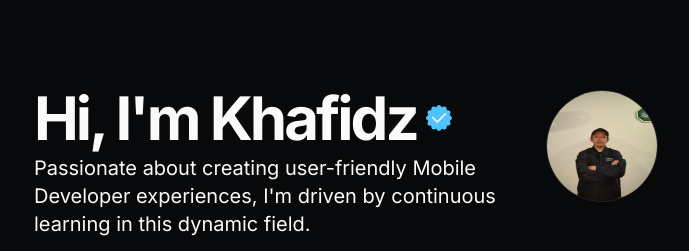
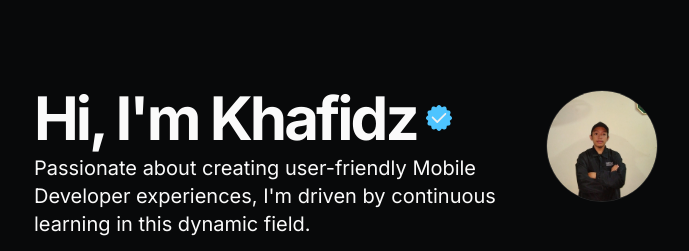
Before and after one commit to khafidz225/portofolio-khafidzmaulana, a Next.js app: page / in a window 1280 px wide. Shown: the top 251 px of the page, without its empty margins (294-983 px from the left). Built offline with nearby package versions, Linux system fonts and the light colour scheme.

Commit message:
fix(Profile): adjustment image profile

```diff
--- a/src/components/ui/avatar.tsx
+++ b/src/components/ui/avatar.tsx
@@ -1,9 +1,9 @@
-"use client"
+"use client";
 
-import * as React from "react"
-import * as AvatarPrimitive from "@radix-ui/react-avatar"
+import * as React from "react";
+import * as AvatarPrimitive from "@radix-ui/react-avatar";
 
-import { cn } from "@/lib/utils"
+import { cn } from "@/lib/utils";
 
 const Avatar = React.forwardRef<
   React.ElementRef<typeof AvatarPrimitive.Root>,
@@ -17,8 +17,8 @@ const Avatar = React.forwardRef<
     )}
     {...props}
   />
-))
-Avatar.displayName = AvatarPrimitive.Root.displayName
+));
+Avatar.displayName = AvatarPrimitive.Root.displayName;
 
 const AvatarImage = React.forwardRef<
   React.ElementRef<typeof AvatarPrimitive.Image>,
@@ -26,11 +26,11 @@ const AvatarImage = React.forwardRef<
 >(({ className, ...props }, ref) => (
   <AvatarPrimitive.Image
     ref={ref}
-    className={cn("aspect-square h-full w-full", className)}
+    className={cn("object-cover aspect-square h-full w-full", className)}
     {...props}
   />
-))
-AvatarImage.displayName = AvatarPrimitive.Image.displayName
+));
+AvatarImage.displayName = AvatarPrimitive.Image.displayName;
 
 const AvatarFallback = React.forwardRef<
   React.ElementRef<typeof AvatarPrimitive.Fallback>,
@@ -44,7 +44,7 @@ const AvatarFallback = React.forwardRef<
     )}
     {...props}
   />
-))
-AvatarFallback.displayName = AvatarPrimitive.Fallback.displayName
+));
+AvatarFallback.displayName = AvatarPrimitive.Fallback.displayName;
 
-export { Avatar, AvatarImage, AvatarFallback }
+export { Avatar, AvatarImage, AvatarFallback };
```
